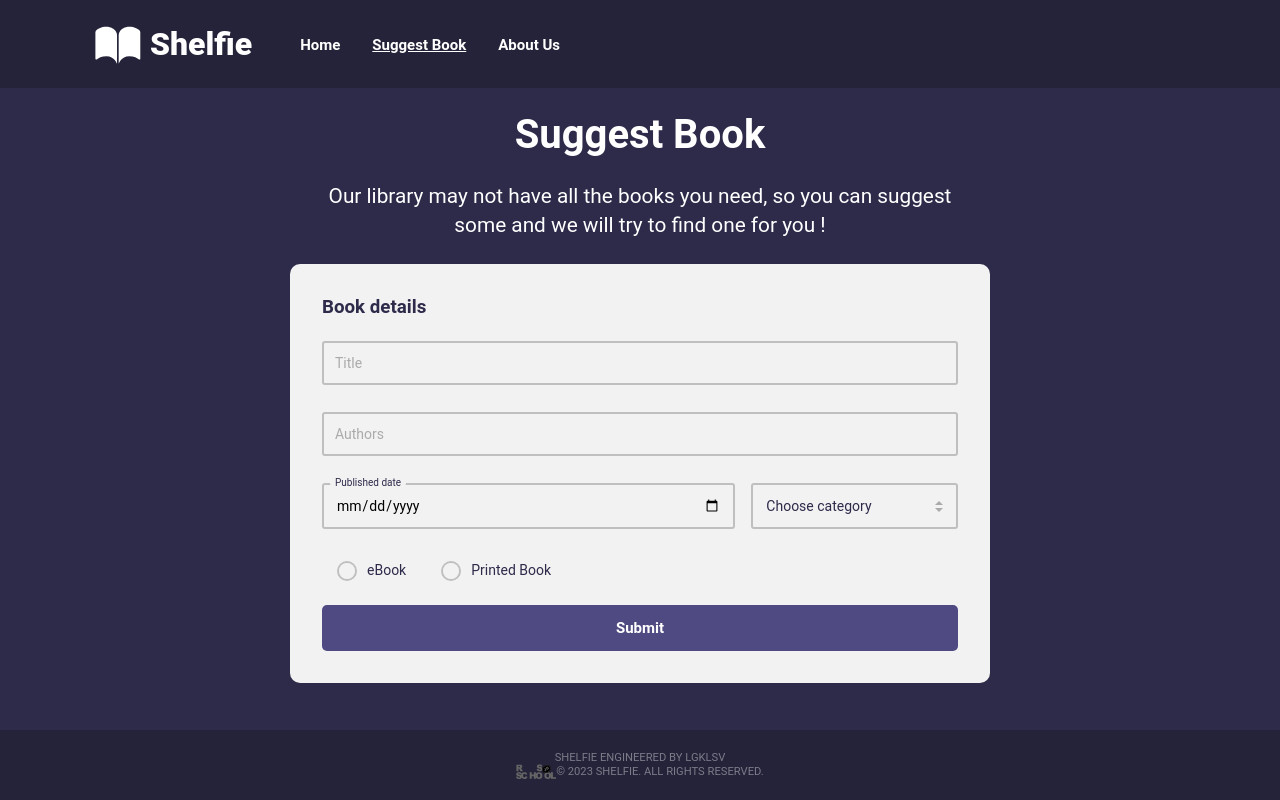
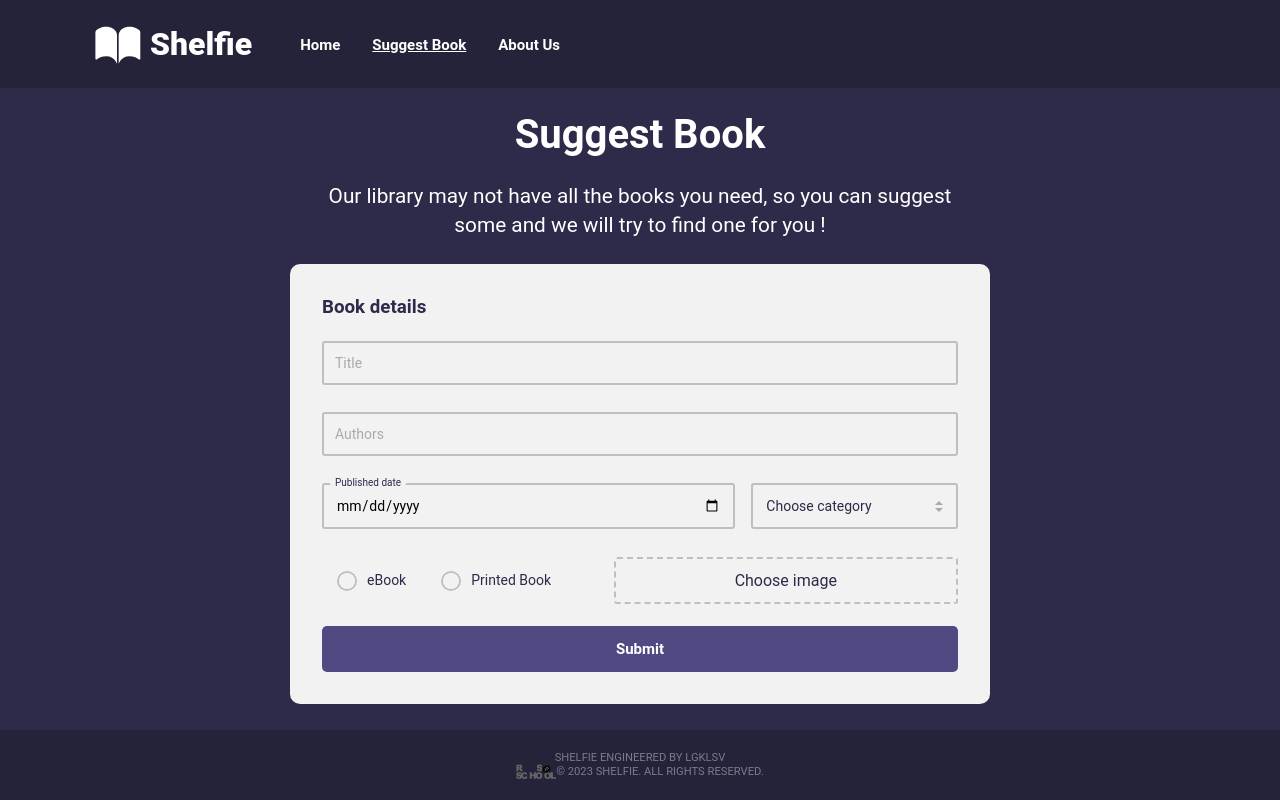
Before and after one commit to lgklsv/shelfie, a React (Vite) app: page /suggest in a window 1280 px wide. Built offline with nearby package versions, Linux system fonts and the light colour scheme.

Commit message:
feat: style file input for image and improve tab index

```diff
--- a/src/components/BookForm/BookForm.module.scss
+++ b/src/components/BookForm/BookForm.module.scss
@@ -10,7 +10,7 @@
 .form {
   width: 100%;
   border-radius: 10px;
-  background-color: #f2f2f2;
+  background-color: $input-bg;
   padding: 2rem;
   display: flex;
   flex-direction: column;
@@ -28,8 +28,13 @@
     gap: 1rem;
   }
 
+  &__radio {
+    width: 80%;
+    display: flex;
+    align-items: center;
+  }
+
   &__btn {
     width: 100%;
-    // margin-top: 20px;
   }
 }
--- a/src/components/BookForm/BookForm.tsx
+++ b/src/components/BookForm/BookForm.tsx
@@ -1,5 +1,6 @@
 import React from 'react';
 import { bookCategories } from '../../const/book-categories';
+import ImageInput from '../UI/ImageInput/ImageInput';
 import RadioInput from '../UI/RadioInput/RadioInput';
 import SelectInput from '../UI/SelectInput/SelectInput';
 import StyledInput from '../UI/StyledInput/StyledInput';
@@ -39,11 +40,11 @@ class BookForm extends React.Component {
               />
             </div>
             <div className={styles.form__split}>
-              <div>
+              <div className={styles.form__radio}>
                 <RadioInput name="book-type" id="e-book" text="eBook" />
                 <RadioInput name="book-type" id="print" text="Printed Book" />
               </div>
-              {/* <input type="file" name="" id="" /> */}
+              <ImageInput name="image" id="image" text="Choose image" />
             </div>
             {/* <input type="checkbox" name="" id="" /> */}
             <button
--- /dev/null
+++ b/src/components/UI/ImageInput/ImageInput.module.scss
@@ -0,0 +1,48 @@
+@import '/src/theme/variable';
+
+.image {
+  width: 100%;
+  --field-padding: 12px;
+  &__input {
+    position: absolute;
+    opacity: 0;
+    overflow: hidden;
+    z-index: -1;
+  }
+
+  &__label {
+    position: relative;
+    display: block;
+    padding: var(--field-padding);
+    width: 100%;
+    background: $input-bg;
+    border: 2px dashed $input-border;
+    border-radius: 3px;
+    color: $text-inverted;
+    text-align: center;
+    text-transform: none;
+    cursor: pointer;
+    transition: all 0.3s;
+  }
+
+  &__input:focus ~ &__label {
+    border: 2px dashed $background-primary;
+  }
+
+  &__input:valid ~ &__label {
+    border-color: $button-primary;
+    background: $button-primary;
+    color: $button-primary;
+
+    &:before {
+      content: '✅';
+      position: absolute;
+      top: 0;
+      right: 0;
+      bottom: 0;
+      left: 0;
+      color: $input-bg;
+      line-height: 45px;
+    }
+  }
+}
--- /dev/null
+++ b/src/components/UI/ImageInput/ImageInput.tsx
@@ -0,0 +1,30 @@
+import React from 'react';
+import styles from './ImageInput.module.scss';
+
+type ImageInputProps = {
+  id: string;
+  name: string;
+  text: string;
+};
+
+class ImageInput extends React.Component<ImageInputProps> {
+  render() {
+    return (
+      <div className={styles.image}>
+        <input
+          className={styles.image__input}
+          type="file"
+          accept="image/*"
+          name={this.props.name}
+          id={this.props.id}
+          required
+        />
+        <label className={styles.image__label} htmlFor={this.props.id}>
+          {this.props.text}
+        </label>
+      </div>
+    );
+  }
+}
+
+export default ImageInput;
--- a/src/components/UI/RadioInput/RadioInput.module.scss
+++ b/src/components/UI/RadioInput/RadioInput.module.scss
@@ -12,12 +12,20 @@
     position: absolute;
   }
 
+  &__input:focus ~ &__label {
+    background-color: rgba($background-primary, 0.1);
+    &::before {
+      border: 2px solid $background-primary;
+    }
+  }
+
   &__label {
     border-radius: 9999px;
     padding: 7px 15px 7px 40px;
     cursor: pointer;
     position: relative;
     transition: all 0.5s;
+
     &::before,
     &::after {
       content: '';
@@ -28,6 +36,7 @@
       position: absolute;
       z-index: 1;
     }
+
     &::before {
       background-color: #dcdcdc;
       border: 2px solid $input-border;
@@ -35,6 +44,7 @@
       left: 10px;
       transition: all 0.5s;
     }
+
     &::after {
       background-color: $input-bg;
       top: 6px;
@@ -45,6 +55,7 @@
 
     &:hover {
       background-color: rgba($background-primary, 0.1);
+
       &::before {
         border: 2px solid $background-primary;
       }
@@ -56,6 +67,7 @@
       background-color: $background-primary;
       border: 2px solid $background-primary;
     }
+
     &::after {
       width: 8px;
       height: 8px;
```
